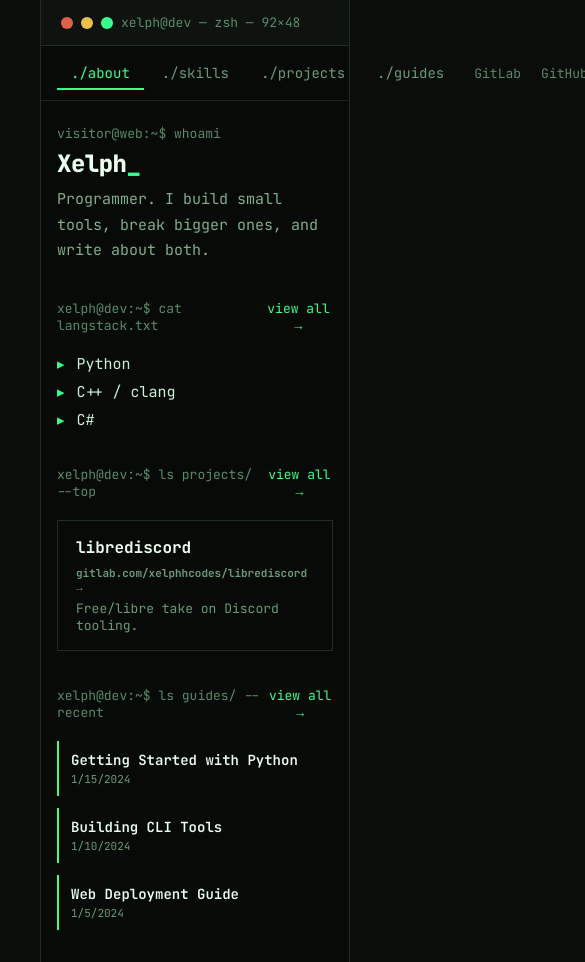
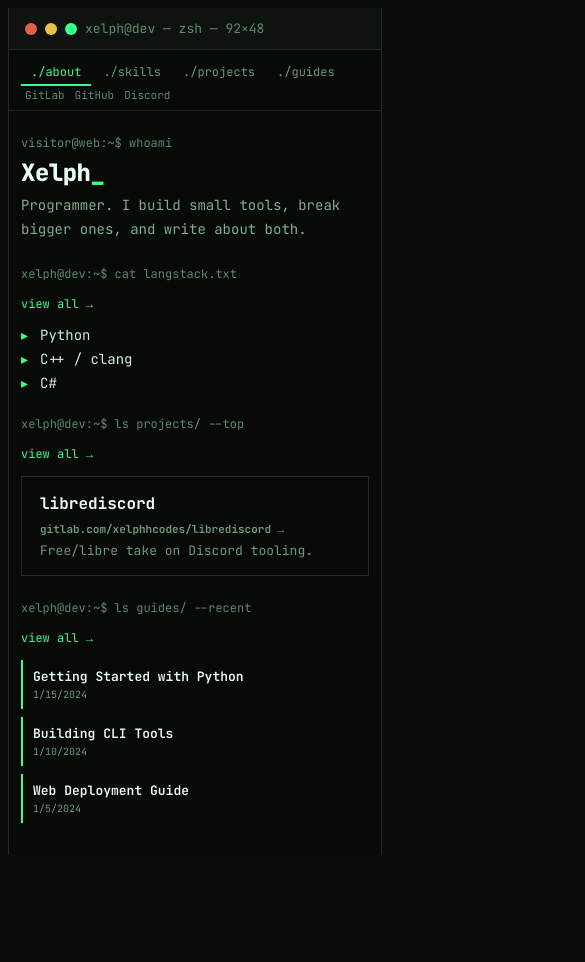
Before and after one commit to xelphh/xelph.lol, a Next.js app: page / in a window 390 px wide. Shown: the top 962 px of the page, 585 px wide, since content can reach past the window. After the commit the page ends 863 px from the top, so only its background shows below. Built offline with nearby package versions, Linux system fonts and the light colour scheme.

Commit message:
Fix mobile spacing and responsiveness

```diff
--- a/app/page.module.css
+++ b/app/page.module.css
@@ -319,16 +319,78 @@
 }
 
 @media (max-width: 768px) {
+  .container {
+    padding: 8px;
+  }
+
+  .terminal {
+    max-width: 100%;
+    width: 100%;
+  }
+
+  .header {
+    padding: 12px 16px;
+  }
+
+  .nav {
+    padding: 8px 12px;
+    gap: 2px;
+    font-size: 12px;
+    flex-wrap: wrap;
+  }
+
+  .navBtn {
+    padding: 6px 10px;
+    font-size: 12px;
+  }
+
+  .navBtn.active {
+    padding-bottom: 4px;
+  }
+
+  .link {
+    font-size: 11px;
+    margin: 0 4px;
+  }
+
   .content {
-    padding: 24px 16px 32px;
+    padding: 24px 12px 32px;
+  }
+
+  .about {
+    gap: 16px;
+    margin-bottom: 24px;
   }
 
   .title1 {
     font-size: 24px;
+    margin-bottom: 6px;
   }
 
-  .about {
-    margin-bottom: 32px;
+  .bio {
+    font-size: 14px;
+  }
+
+  .section {
+    margin-top: 24px;
+  }
+
+  .sectionHeader {
+    flex-direction: column;
+    gap: 8px;
+  }
+
+  .prompt {
+    font-size: 12px;
+  }
+
+  .viewAllBtn {
+    font-size: 12px;
+  }
+
+  .list {
+    gap: 6px;
+    font-size: 14px;
   }
 
   .projectTitle {
@@ -339,4 +401,31 @@
   .projectUrl {
     font-size: 11px;
   }
+
+  .skillTabs {
+    gap: 2px;
+    padding-bottom: 6px;
+  }
+
+  .skillTab {
+    padding: 6px 2px;
+    font-size: 12px;
+    margin-right: 12px;
+  }
+
+  .guidePreviewList {
+    gap: 8px;
+  }
+
+  .guidePreview {
+    padding: 8px 10px;
+  }
+
+  .guidePreviewTitle {
+    font-size: 13px;
+  }
+
+  .guidePreviewDate {
+    font-size: 10px;
+  }
 }
```
